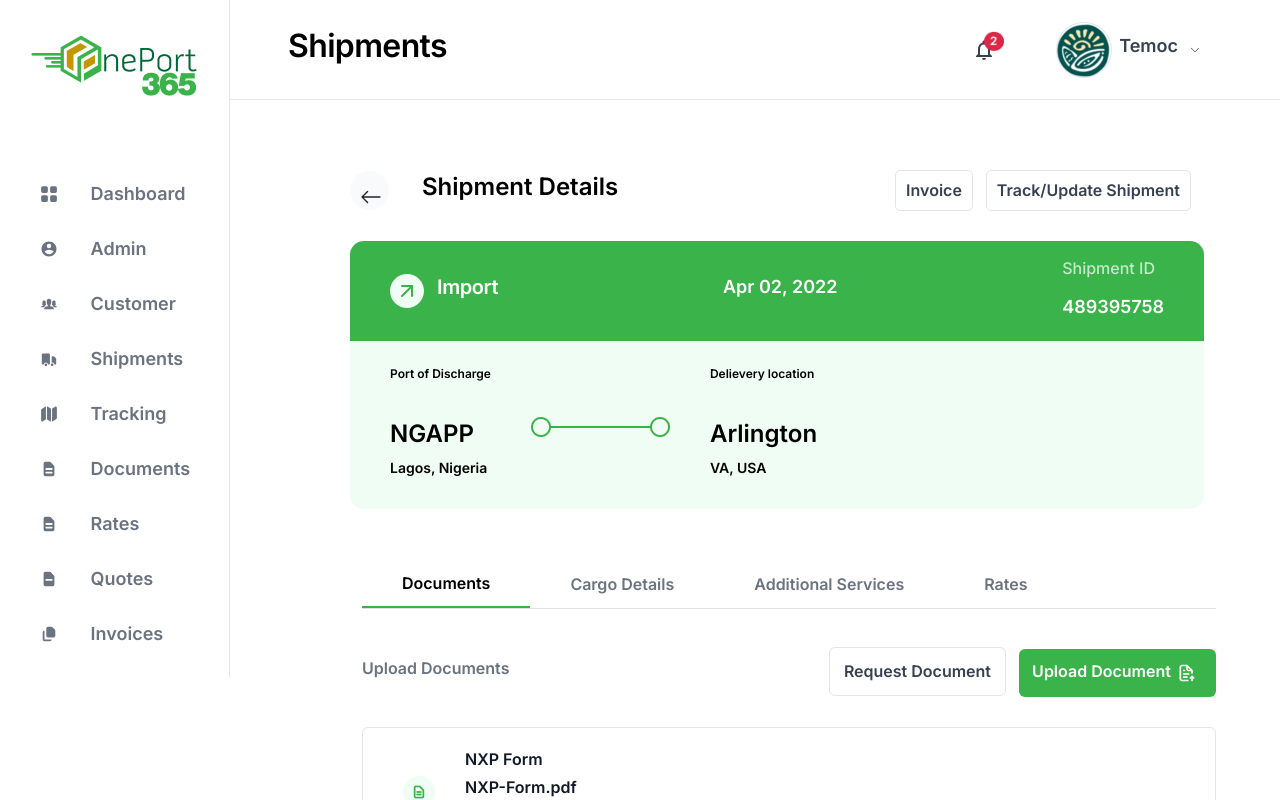
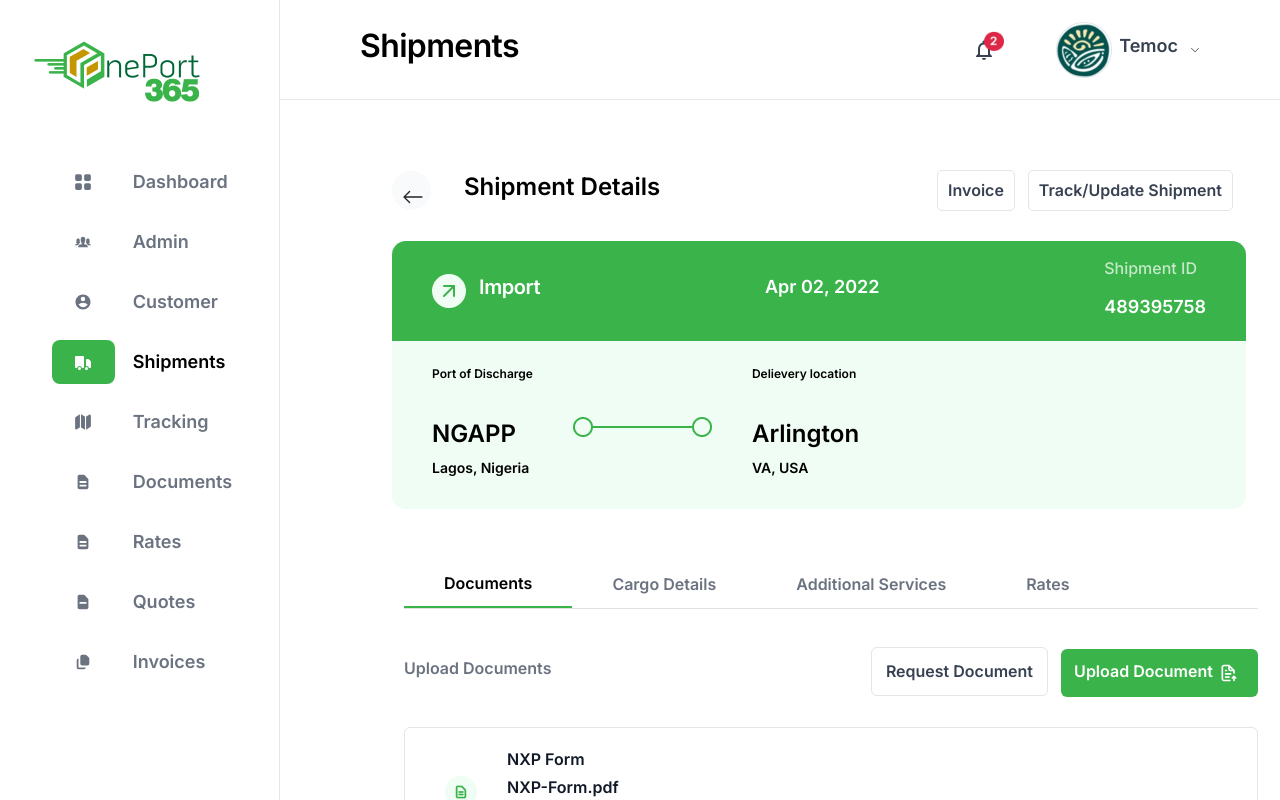
Before and after one commit to eyaefe-jennifer/oneport-frontend, a React (Create React App) app: page /shipment/shipmentImport in a window 1280 px wide. Shown: the top 800 px of the page. Built offline with nearby package versions, Linux system fonts and the light colour scheme.

Commit message:
make new changes

```diff
--- a/src/App.css
+++ b/src/App.css
@@ -10,7 +10,7 @@
   display: grid;
   height: 97%;
   width: 100%;
-  grid-template-columns: 13rem auto;
+  grid-template-columns: 300px auto;
 }
 
 .appElements {
--- a/src/App.js
+++ b/src/App.js
@@ -1,44 +1,10 @@
 import './App.css'
-import Sidebar from './components/sidebar/Sidebar'
-import { BrowserRouter as Router, Routes, Route } from 'react-router-dom'
-import Customer from './components/pages/Customer'
-import ShipmentCustomer from './components/pages/ShipmentCustomer'
-import Shipments from './components/pages/Shipment'
-import Admin from './components/pages/Admin'
-import ImportShipments from './components/pages/import/ImportShipment'
+import Home from './components/home/Home'
 
 function App() {
   return (
     <div className="App">
-      <Router>
-        <div className="AppGlass">
-          <div className="app-Sidebar">
-            <Sidebar />
-          </div>
-          <div className="appElements">
-            <Routes>
-              <Route path="/" element={<h2>Dashboard</h2>} />
-              <Route path="/dashboard" element={<h2>Dashboard</h2>} />
-              <Route path="/admin" element={<Admin />} />
-              <Route path="/customer" element={<Customer />} />
-              <Route
-                path="/customer/:customerId"
-                element={<ShipmentCustomer />}
-              />
-              <Route path="/shipment" element={<Shipments />} />
-              <Route
-                path="/shipment/shipmentImport"
-                element={<ImportShipments />}
-              />
-              <Route path="/tracking" element={<h2>tracking</h2>} />
-              <Route path="/docs" element={<h2>Documents</h2>} />
-              <Route path="/rates" element={<h2>Documents</h2>} />
-              <Route path="/quotes" element={<h2>Quotes</h2>} />
-              <Route path="/invoices" element={<h2>Invoices</h2>} />
-            </Routes>
-          </div>
-        </div>
-      </Router>
+      <Home />
     </div>
   )
 }
--- a/src/components/header/Header.css
+++ b/src/components/header/Header.css
@@ -5,7 +5,6 @@
   align-items: center;
   padding: 0px 80px;
   height: 100px;
-  margin-left: -30px;
   border-bottom: 1px solid #e5e7eb;
   background: #ffffff;
 }
--- /dev/null
+++ b/src/components/home/Home.css
@@ -0,0 +1,11 @@
+.AppGlass {
+  display: grid;
+  height: 97%;
+  width: 100%;
+  grid-template-columns: 280px auto;
+}
+.app-sidebar {
+  background-color: #fff;
+  border-right: 1px solid #e5e7eb;
+  height: auto;
+}
--- /dev/null
+++ b/src/components/home/Home.jsx
@@ -0,0 +1,38 @@
+import './Home.css'
+import { BrowserRouter as Router, Route, Routes } from 'react-router-dom'
+import SideBar from '../sidebar/Sidebar'
+import Customer from '../pages/Customer'
+import ShipmentCustomer from '../pages/ShipmentCustomer'
+import Shipments from '../pages/Shipment'
+import ImportShipments from '../pages/import/ImportShipment'
+
+const Home = () => {
+  return (
+    <Router>
+      <div className="home">
+        <div className="AppGlass">
+          <div className="app-sidebar">
+            <SideBar />
+          </div>
+          <div className="appPage">
+            <Routes>
+              <Route path="/" element={<h1>Hello</h1>} />
+              <Route path="/customer" element={<Customer />} />
+              <Route
+                path="/customer/:customerId"
+                element={<ShipmentCustomer />}
+              />
+              <Route path="/shipment" element={<Shipments />} />
+              <Route
+                path="/shipment/shipmentImport"
+                element={<ImportShipments />}
+              />
+            </Routes>
+          </div>
+        </div>
+      </div>
+    </Router>
+  )
+}
+
+export default Home
--- a/src/components/sidebar/Sidebar.css
+++ b/src/components/sidebar/Sidebar.css
@@ -1,24 +1,14 @@
-.sidebar-menu {
-  position: fixed;
-  display: flex;
-  flex-direction: column;
-  background-color: #ffff;
-  border-right: 1px solid #e5e7eb;
-  width: 230px;
+.sideBar-menu .logo {
+  margin-left: 33px;
+  margin-top: 41px;
+  margin-bottom: 50px;
 }
-.sidebar-menu .logo {
-  margin-left: 30px;
-  margin-top: 35px;
+.sideBar-menu .Menu-list {
+  list-style: none;
 }
 
-.sidebar-items {
-  height: auto;
-  margin-top: 70px;
-  list-style-type: none;
-}
-
-.sidebar-items .menuLink {
-  height: 55px;
+.Menu-list .links {
+  height: 60px;
   width: 100%;
   text-decoration: none;
   display: flex;
@@ -33,17 +23,7 @@
   transition: all 300ms ease;
 }
 
-.menuList .sidebar-icons {
-  flex: 20%;
-  display: grid;
-  place-items: center;
-  margin-right: 24px;
-}
-.menuList .sidebarTitle {
-  flex: 80%;
-}
-
-.sidebar-icons:hover {
+.Menu-list .links.active .icons {
   width: 44px;
   height: 44px;
   background: #3ab44a;
@@ -52,25 +32,18 @@
   font-size: 20px;
   transition: all 300ms ease;
 }
-.sidebar-icons.active {
-  width: 44px;
-  height: 44px;
-  background: #3ab44a;
-  border-radius: 8px;
-  color: #ffffff;
-  font-size: 20px;
-}
-
-.menuLink.active {
-  color: #000000;
-}
-.menuLink:hover {
+.Menu-list .links.active .list-items {
   color: #000000;
   transition: all 300ms ease;
 }
 
-@media only screen and (max-width: 600px) {
-  .sidebar-menu {
-    display: none;
-  }
+.Menu-list .links .icons {
+  flex: 30%;
+  display: grid;
+  place-items: center;
+  margin-right: 18px;
+  margin-left: 20px;
 }
+.Menu-list .links .list-items {
+  flex: 70%;
+}
--- a/src/components/sidebar/Sidebar.jsx
+++ b/src/components/sidebar/Sidebar.jsx
@@ -2,47 +2,142 @@ import './Sidebar.css'
 import { useLocation } from 'react-router-dom'
 import { Link } from 'react-router-dom'
 import logo from '../../assests/OnePort365-logo.png'
-import { SidebarMenu } from '../../MenuList'
+import { BsGridFill } from 'react-icons/bs'
+import { IoIosPeople } from 'react-icons/io'
+import { RiAccountCircleFill } from 'react-icons/ri'
+import { HiDocumentText } from 'react-icons/hi'
+import { HiDocumentRemove } from 'react-icons/hi'
+import { HiDocumentDuplicate } from 'react-icons/hi'
+import { HiTruck } from 'react-icons/hi'
+import { IoMap } from 'react-icons/io5'
 
-const Sidebar = () => {
+const SideBar = () => {
   const location = useLocation()
 
   return (
-    <div className="sidebar-menu">
+    <div className="sideBar-menu">
       <div className="logo">
         <img src={logo} alt="" />
       </div>
-      <div className="sidebarListItems">
-        <ul className="sidebar-items">
-          {SidebarMenu.map((items, index) => {
-            return (
-              <li key={index} className="menuList">
+      <ul className="Menu-list">
+        <li>
           <Link
-                  to={items.links}
+            to="/"
+            className={location.pathname === '/' ? 'links active' : 'links'}
+          >
+            <div className="icons">
+              <BsGridFill />
+            </div>
+            <div className="list-items">Dashboard</div>
+          </Link>
+        </li>
+        <li>
+          <Link
+            to="/admin"
             className={
-                    location.pathname === items.links
-                      ? 'menuLink active'
-                      : 'menuLink'
+              location.pathname === '/admin' ? 'links active' : 'links'
             }
           >
-                  <div
+            <div className="icons">
+              <IoIosPeople />
+            </div>
+            <div className="list-items">Admin</div>
+          </Link>
+        </li>
+        <li>
+          <Link
+            to="/customer"
             className={
-                      location.pathname === items.links
-                        ? 'sidebar-icons active'
-                        : 'sidebar-icons'
+              location.pathname.includes('/customer') ? 'links active' : 'links'
             }
           >
-                    {items.icon}
+            <div className="icons">
+              <RiAccountCircleFill />
             </div>
-                  <div className="sidebarTitle">{items.title}</div>
+            <div className="list-items">Customer</div>
           </Link>
         </li>
-            )
-          })}
+        <li>
+          <Link
+            to="/shipment"
+            className={
+              location.pathname.includes('/shipment') ? 'links active' : 'links'
+            }
+          >
+            <div className="icons">
+              <HiTruck />
+            </div>
+            <div className="list-items">Shipments</div>
+          </Link>
+        </li>
+        <li>
+          <Link
+            to="/tracking"
+            className={
+              location.pathname === '/tracking' ? 'links active' : 'links'
+            }
+          >
+            <div className="icons">
+              <IoMap />
+            </div>
+            <div className="list-items">Tracking</div>
+          </Link>
+        </li>
+        <li>
+          <Link
+            to="/documents"
+            className={
+              location.pathname === '/documents' ? 'links active' : 'links'
+            }
+          >
+            <div className="icons">
+              <HiDocumentText />
+            </div>
+            <div className="list-items">Documents</div>
+          </Link>
+        </li>
+        <li>
+          <Link
+            to="/rates"
+            className={
+              location.pathname === '/rates' ? 'links active' : 'links'
+            }
+          >
+            <div className="icons">
+              <HiDocumentText />
+            </div>
+            <div className="list-items">Rates</div>
+          </Link>
+        </li>
+        <li>
+          <Link
+            to="/quotes"
+            className={
+              location.pathname === '/quotes' ? 'links active' : 'links'
+            }
+          >
+            <div className="icons">
+              <HiDocumentRemove />
+            </div>
+            <div className="list-items">Quotes</div>
+          </Link>
+        </li>
+        <li>
+          <Link
+            to="/invoices"
+            className={
+              location.pathname === '/invoices' ? 'links active' : 'links'
+            }
+          >
+            <div className="icons">
+              <HiDocumentDuplicate />
+            </div>
+            <div className="list-items">Invoices</div>
+          </Link>
+        </li>
       </ul>
-      </div>
     </div>
   )
 }
 
-export default Sidebar
+export default SideBar
```
Lines whose indentation alone changed are shown as unchanged.
